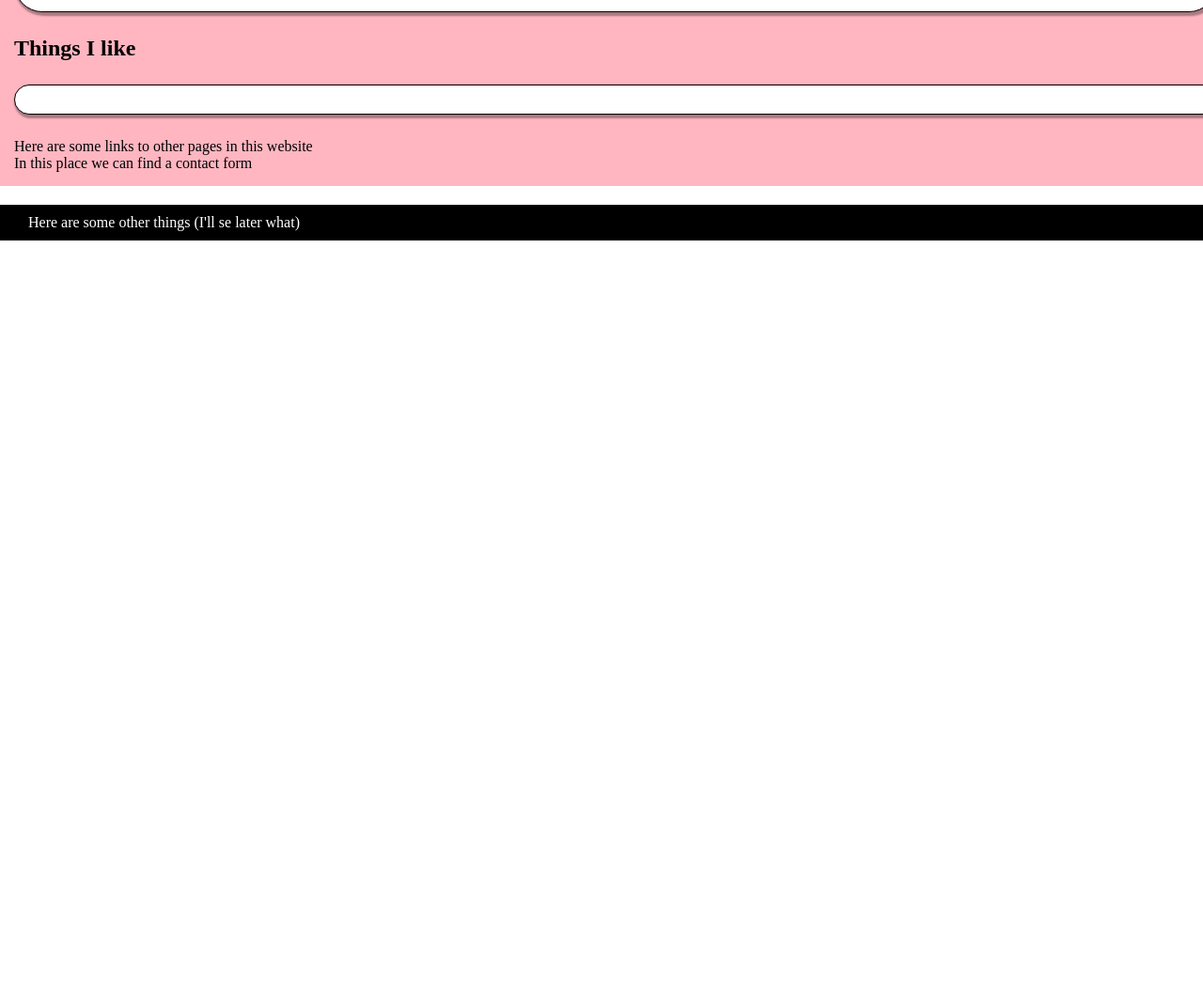
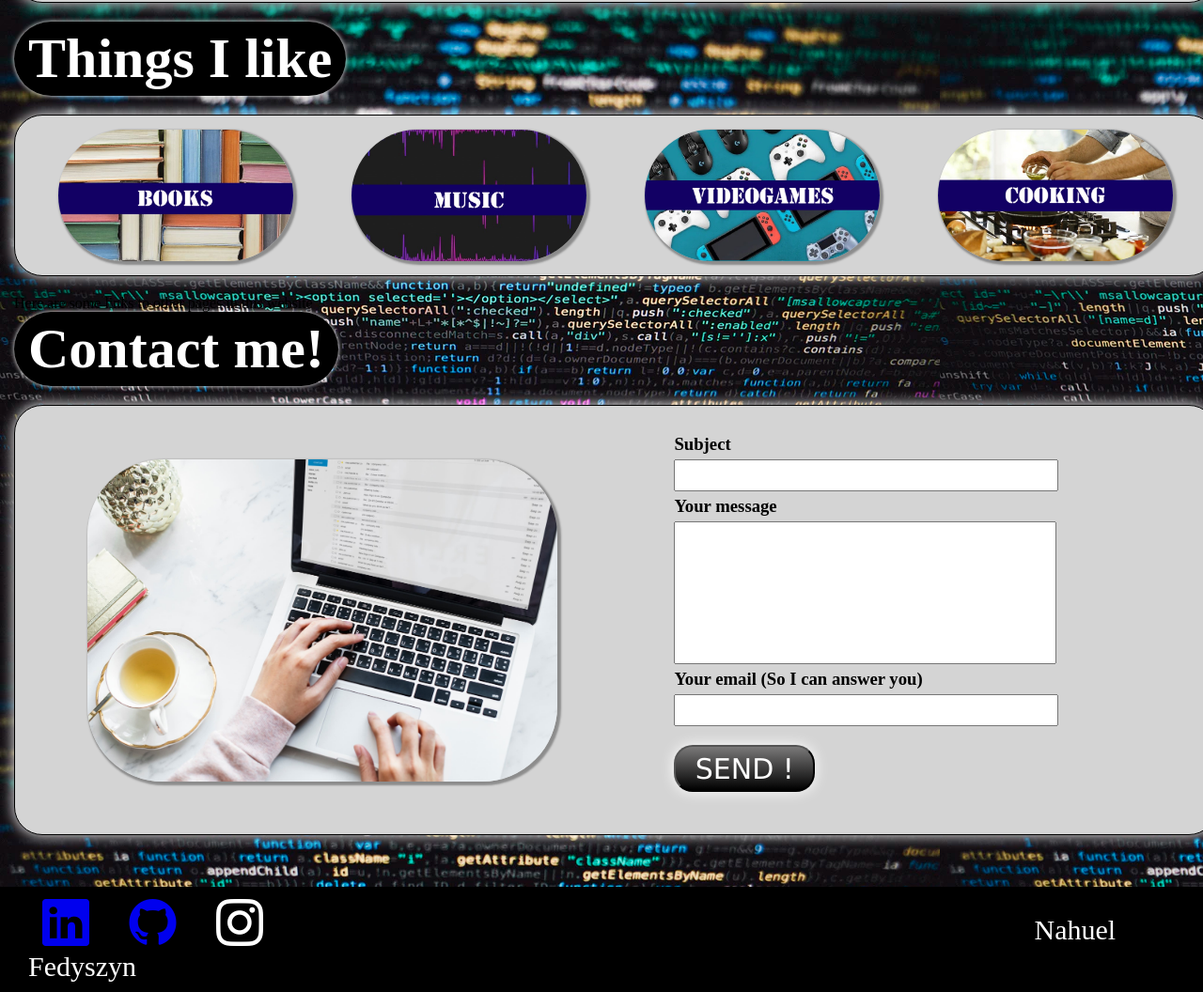
Before and after one commit to NahuelFedyszyn/Practice-2ndProject, a plain HTML site: page index.HTML in a window 1280 px wide. Shown: the part 674-1730 px from the top of the page at 94% size. Before the commit the page ends 930 px from the top, so only its background shows below. Drawn offline with nearby package versions, Linux system fonts and the light colour scheme.

Commit message:
3rd version. Read README file. 17/02/21

```diff
--- /dev/null
+++ b/app.js
@@ -0,0 +1,10 @@
+var prevScrollpos = window.pageYOffset;
+window.onscroll = function() {
+  var currentScrollPos = window.pageYOffset;
+  if (prevScrollpos > currentScrollPos) {
+    document.getElementById("header").style.top = "0";
+  } else {
+    document.getElementById("header").style.top = "-50px";
+  }
+  prevScrollpos = currentScrollPos;
+}
--- a/index.HTML
+++ b/index.HTML
@@ -6,17 +6,20 @@
     <meta name="viewport" content="width=device-width, initial-scale=1.0">
     <title>About Me</title>
     <script src="https://kit.fontawesome.com/yourcode.js" crossorigin="anonymous"></script>
+    <script src="app.js"></script>
+    <link rel="stylesheet" href="https://cdn.jsdelivr.net/npm/bootstrap-icons@1.3.0/font/bootstrap-icons.css">
     <link rel="stylesheet" href="https://cdnjs.cloudflare.com/ajax/libs/font-awesome/4.7.0/css/font-awesome.min.css">
     <link rel="stylesheet" href="styles.css">
 
 </head>
 <body>
-    <header>
+    <header id="header">
         <h1>
             Site title
         </h1>
         <nav>
-            Some navegation controls
+            <a href="#AboutMe">About Me</a>
+            <a href="#Contact">Contact</a>
         </nav>
     </header>
     <div class="scroll">
@@ -25,8 +28,8 @@
     <div class="main">
 
        <section>
-           <h2>About Me</h2>
-           <article class="shadow">
+           <h2 id="AboutMe">About Me</h2>
+           <article class="illumination">
                 <p>
                     Lorem ipsum dolor sit amet, consectetur adipisicing elit. Tempore, iste. Neque repellat explicabo quibusdam! Natus, laudantium ullam nobis velit amet quam, qui consequuntur quasi assumenda blanditiis quaerat itaque molestias sunt voluptatum iure aut suscipit adipisci esse repudiandae ad! Molestias sit aliquid eaque qui iusto ducimus reprehenderit expedita? Quisquam iure nostrum quis soluta accusamus ea, quaerat fugiat voluptatum vel impedit quidem recusandae quod maxime fugit nam doloribus! Ea ad asperiores ullam quasi quidem est dicta nulla. Consequuntur quae officiis reprehenderit culpa debitis corrupti, sed quo, optio nulla, voluptas fuga totam expedita assumenda modi. Non dolorem exercitationem blanditiis cumque quas laboriosam neque adipisci aliquam unde eos mollitia vero libero, omnis iusto accusantium ratione quaerat voluptate inventore eaque officia! Dolorem nesciunt ullam illo asperiores mollitia a delectus totam? Laudantium qui recusandae ipsam possimus minus ullam odit deleniti in id. Quidem non quo illo voluptates nisi unde, libero dicta odio, alias ex, dignissimos totam!
                     <br>
@@ -43,11 +46,11 @@
            <h2>
                Things I like
            </h2>
-           <article class="shadow">
-                <img class="margin">
-                <img class="margin">
-                <img class="margin">
-                <img class="margin">
+           <article class="illumination">
+                <div class="img-cont"><a href="index.HTML"><img class="image shadow transition hover" src="images/books.jpg"></a></div>
+                <div class="img-cont "><a href="index.HTML"><img class="image shadow transition hover" src="images/music.jpg"></a></div>
+                <div class="img-cont "><a href="index.HTML"><img class="image shadow transition hover" src="images/videogames.jpg"></a></div>
+                <div class="img-cont "><a href="index.HTML"><img class="image shadow transition hover"  src="images/cooking.jpg"></a></div>
 
            </article>
        </section>
@@ -56,16 +59,41 @@
            Here are some links to other pages in this website
        </section>
 
-       <div>
-           In this place we can find a contact form
-       </div>
+       <h2 id="Contact">
+           Contact me!
+       </h2>
 
+       <section>
+            <article class="illumination">
+                    <div class="img-cont form">
+                        <img src="images/writeEmail.jpg" class="image shadow">
+                    </div>
+                    <form class="form">
+                        <h3>Subject</h3>
+                        <input type="text"  class="formInput smallInput hover" required>
+                        <h3>Your message</h3>
+                        <textarea name="" id="" cols="30" rows="10" class="formInput bigInput hover" style="resize: none;" required ></textarea>
+                        <h3>Your email (So I can answer you)</h3>
+                        <input type="email" class="formInput smallInput hover" required>
+                        <button class="formButton hover illumination">SEND !</button>
+                    </form>
+            </article>
+        </section>
 
 
     </div>
 
     <footer>
-        Here are some other things (I'll se later what)
+        <a href="https://ar.linkedin.com/in/nahuel-fedyszyn-a95764186">
+            <i class="bi bi-linkedin"></i>
+        </a>
+        <a href="https://github.com/NahuelFedyszyn">
+            <i class="bi bi-github"></i>
+        </a>
+        <a>
+            <i class="bi bi-instagram"></i>
+        </a>
+        <p>Nahuel Fedyszyn</p>
     </footer>
 </body>
 </html>
--- a/styles.css
+++ b/styles.css
@@ -1,5 +1,22 @@
 header{
     background: red;
+    position: fixed;
+    width:110%;
+    margin:0px;
+    transition: 0.2s;
+}
+
+h2{
+    color:white;
+    font-size: 60px;
+    text-shadow: 0px 0px 5px rgb(0, 0, 0);
+    background:black;
+    width:max-content;
+    border-radius: 50px;
+    padding: 5px 15px;
+    box-shadow: 0px 0px 5px white;
+    margin-top: 0px;
+    margin-bottom: 0px;
 }
 
 header nav{
@@ -15,7 +32,7 @@ header h1{
 .main{
     width: 1280px;
     margin:20px auto;
-    background: lightpink;
+    /*background: lightpink;*/
     padding: 15px;
 }
 
@@ -27,7 +44,8 @@ header h1{
 
 body{
     margin:0px;
-}
+    background-image: url("images/background.jpg");
+    }
 
 footer{
     background: black;
@@ -64,13 +82,15 @@ p{
 }
 
 article{
-    margin: 25px 0px;
-    background: white;
+    margin: 20px 0px;
+    background: rgb(212, 212, 212);
     border-radius: 30px;
     display:flex;
     padding: 15px;
     border: 1px black solid;
 }
+
+
 
 .shadow{
     box-shadow: 2px 2px 2px 2px rgba(0, 0, 0, 0.336);
@@ -88,3 +108,83 @@ a{
 .margin{
     margin:auto;
 }
+
+.hover:hover{
+    box-shadow: 0px 0px 5px rgb(0, 0, 0);
+}
+
+.transition{
+    transition:0.3s;
+}
+
+.illumination{
+    box-shadow: 0px 0px 15px white;
+}
+
+.textIllumination{
+    text-shadow: 0px 0px 15px white;
+}
+
+footer a{
+    margin:auto 15px;
+    font-size: 50px;
+    transition: 0.2s;
+}
+
+footer p{
+    text-align: right;
+    display: inline;
+    margin-bottom: 15px;
+    margin-left: 65%;
+    font-size: 30px;
+}
+
+footer a:hover{
+    text-shadow: 0px 0px 15px white;
+}
+
+.smallInput{
+    height: 30px;
+    font-size: 24px;
+}
+
+.bigInput{
+    height: 150px;
+    text-indent: none;
+    font-size: 18px;
+}
+
+.form{
+    display: grid;
+    margin:15px auto;
+    width:40%;
+}
+
+
+.formInput{
+    width:75%;
+    transition:0.2s;
+    margin: 5px 0px;
+    padding: 0px 15px;
+    font-family: 'Lucida Sans', 'Lucida Sans Regular', 'Lucida Grande', 'Lucida Sans Unicode', Geneva, Verdana, sans-serif;
+}
+
+.formButton{
+    width:30%;
+    height:50px;
+    margin:15px 0px;
+    font-size: 30px;
+    font-family: 'Lucida Sans', 'Lucida Sans Regular', 'Lucida Grande', 'Lucida Sans Unicode', Geneva, Verdana, sans-serif;
+    transition: 0.2s;
+    border-radius: 20px;
+    color:white;
+    background-image: linear-gradient(to bottom ,rgb(122, 121, 121), black);
+}
+
+article div i{
+    font-size: 180px;
+}
+
+.form h3{
+    margin:0px;
+}
```
Also changed, not shown: README.txt, images/background.jpg (added), images/books.jpg (added), images/cooking.jpg (added), images/music.jpg (added), images/videogames.jpg (added), images/writeEmail.jpg (added).
